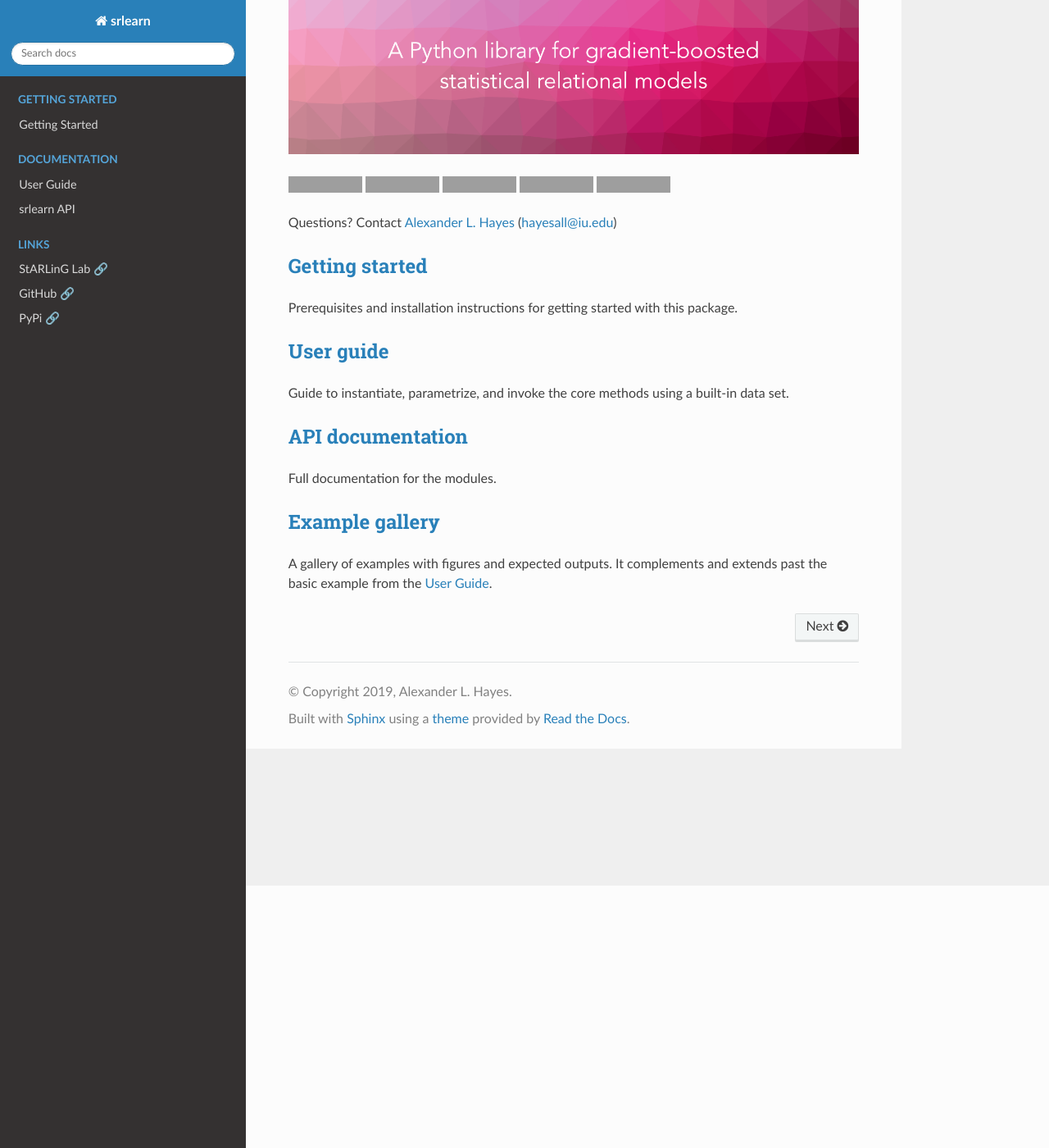
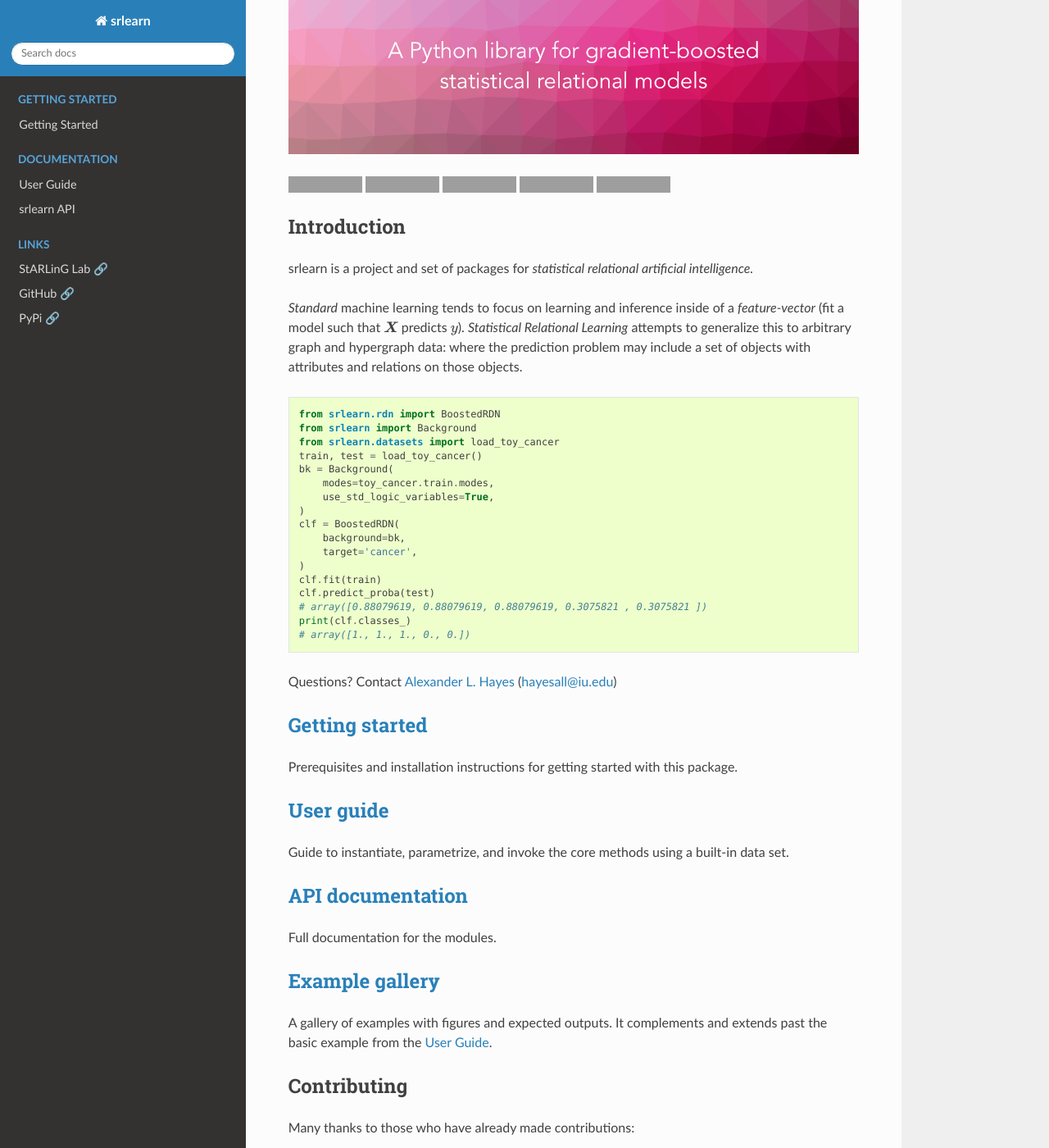
Before and after one commit to srlearn/srlearn, a Sphinx documentation site: the page built from docs/source/index.rst, in a window 1280 px wide and 1400 px high, scrolled down 320 px. Shown: the whole window at 82% size. Built offline with Sphinx 7.4.7 and the Read the Docs theme 2.0.0, drawn with Linux system fonts in a browser that asks for light colours; pages that are not in the unit, such as notebooks, are missing from menus; the version number could not be read and is left out; some of the changed text lies outside the part shown; grey boxes are pictures that could not be loaded.

Commit message:
📝 Add Introduction to doc index.rst, add contributors

```diff
--- a/docs/source/index.rst
+++ b/docs/source/index.rst
@@ -26,6 +26,38 @@
 .. |ReadTheDocs| image:: https://readthedocs.org/projects/srlearn/badge/?version=latest
     :alt: Documentation status
 .. _ReadTheDocs: https://srlearn.readthedocs.io/en/latest/
+
+Introduction
+------------
+
+srlearn is a project and set of packages for
+*statistical relational artificial intelligence.*
+
+*Standard* machine learning tends to focus on learning and inference inside of
+a *feature-vector* (fit a model such that :math:`\boldsymbol{X}` predicts :math:`y`).
+*Statistical Relational Learning* attempts to generalize this to
+arbitrary graph and hypergraph data: where the prediction problem may include
+a set of objects with attributes and relations on those objects.
+
+.. code-block:: python
+
+    from srlearn.rdn import BoostedRDN
+    from srlearn import Background
+    from srlearn.datasets import load_toy_cancer
+    train, test = load_toy_cancer()
+    bk = Background(
+        modes=toy_cancer.train.modes,
+        use_std_logic_variables=True,
+    )
+    clf = BoostedRDN(
+        background=bk,
+        target='cancer',
+    )
+    clf.fit(train)
+    clf.predict_proba(test)
+    # array([0.88079619, 0.88079619, 0.88079619, 0.3075821 , 0.3075821 ])
+    print(clf.classes_)
+    # array([1., 1., 1., 0., 0.])
 
 .. toctree::
    :hidden:
@@ -80,3 +112,18 @@
 
 A gallery of examples with figures and expected outputs.
 It complements and extends past the basic example from the `User Guide <user_guide.html>`_.
+
+Contributing
+------------
+
+Many thanks to those who have already made contributions:
+
+- `Alexander L. Hayes <https://hayesall.com>`_, *Indiana University, Bloomington*
+- `Harsha Kokel <https://harshakokel.com/>`_, *The University of Texas at Dallas*
+- `Siwen Yan <https://dtrycode.github.io/>`_, *The University of Texas at Dallas*
+
+We have adopted the `Contributor Covenant Code of Conduct <https://github.com/srlearn/srlearn/blob/main/.github/CODE_OF_CONDUCT.md>`_ version 1.4. Please read,
+follow, and report any incidents which violate this.
+
+Questions, Issues, and Pull Requests are welcome. Please refer to `CONTRIBUTING.md <https://github.com/srlearn/srlearn/blob/main/.github/CONTRIBUTING.md>`_ for
+information on submitting issues and pull requests.
```
Also changed, not shown: README.rst (+7 -1 lines).
